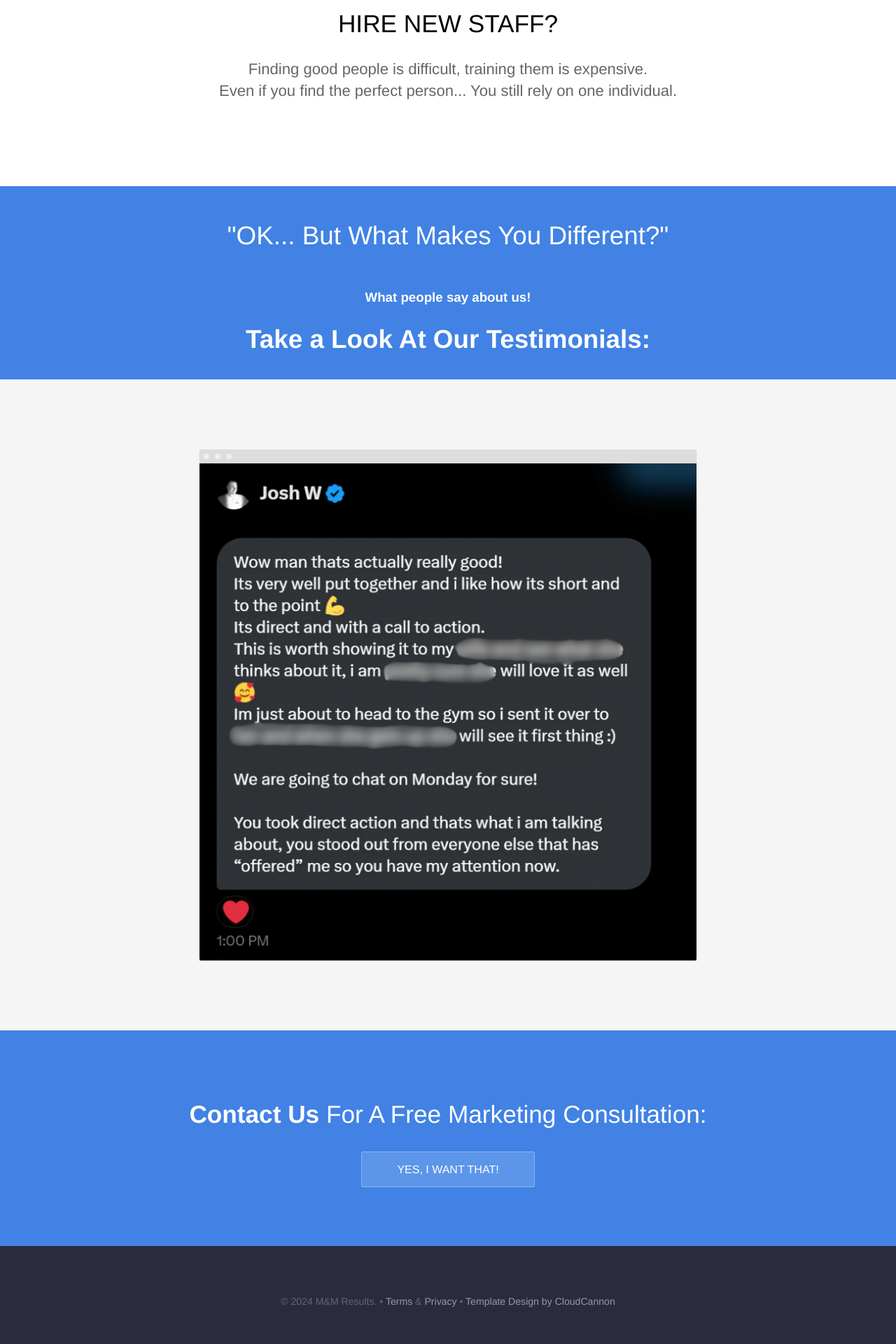
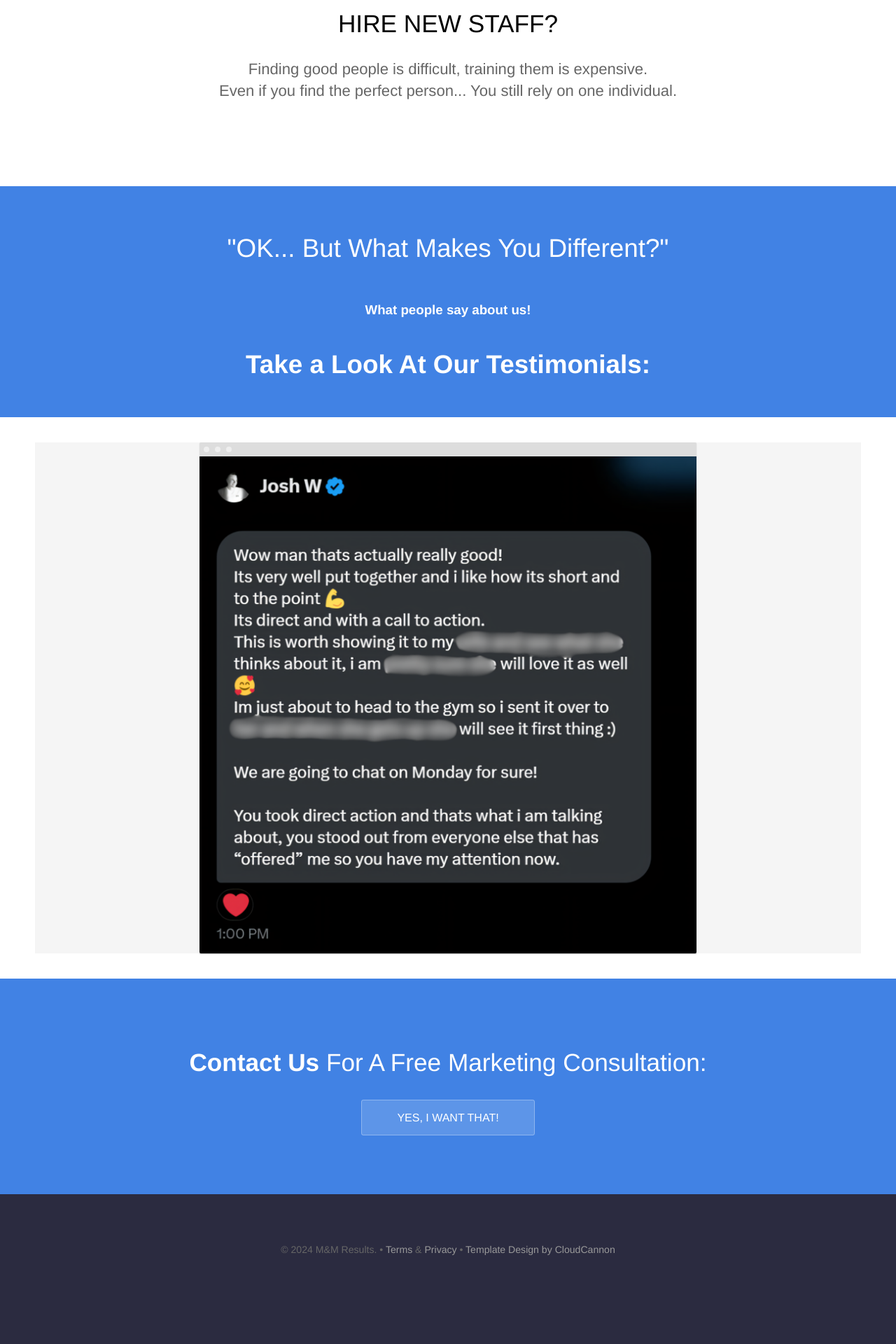
Before and after one commit to Huntinex/MMResults, a Jekyll site: the page built from index.html, in a window 1280 px wide. Shown: the part 1035-2955 px from the top of the page at 70% size. Built offline with Jekyll 4.4.1, drawn with Linux system fonts in a browser that asks for light colours; after the commit the page ends 2881 px from its top, so only the background shows below that.

Commit message:
Update index.html

```diff
--- a/index.html
+++ b/index.html
@@ -37,23 +37,24 @@ description: More Growth. More Clients.
 			</div>
 		</div>
 	</section></center>
-	<center class="hero">
+	<center class="hero"><br>
 			<h1 style="font-weight: 500;" class="editable">"OK... But What Makes You Different?"</h1>
 			<br><br>
 			<h3>What people <strong style="font-weight: 700;">say about us</strong>!</h3>
-			<br>
+			<br><small><br></small>
 			<h1 style="font-weight: 900;" class="editable">Take a Look At Our Testimonials:</h1>
-		<br><br>
+		<br><br><br>
 	</center>
-	<div class="testimonial">
-		<div class="container flex">
+
+	<br><br>
+		<center class="container flex testimonial">
 			<div class="testimonial-block">
 				<div class="image">
 					<img src="{{ site.baseurl }}/images/testimony1.png" alt="Screenshot" class="screenshot editable" />
 				</div>
 			</div>
-		</div>
-	</div>
+		</center>
+	<br><br>
 	<section class="bottom-cta">
 		<h2 class="editable"><strong>Contact Us</strong> For A Free Marketing Consultation:</h2>
 		<div class="button alt"><a href="https://calendly.com/mgresults/call">YES, I WANT THAT!</a></div>
```
